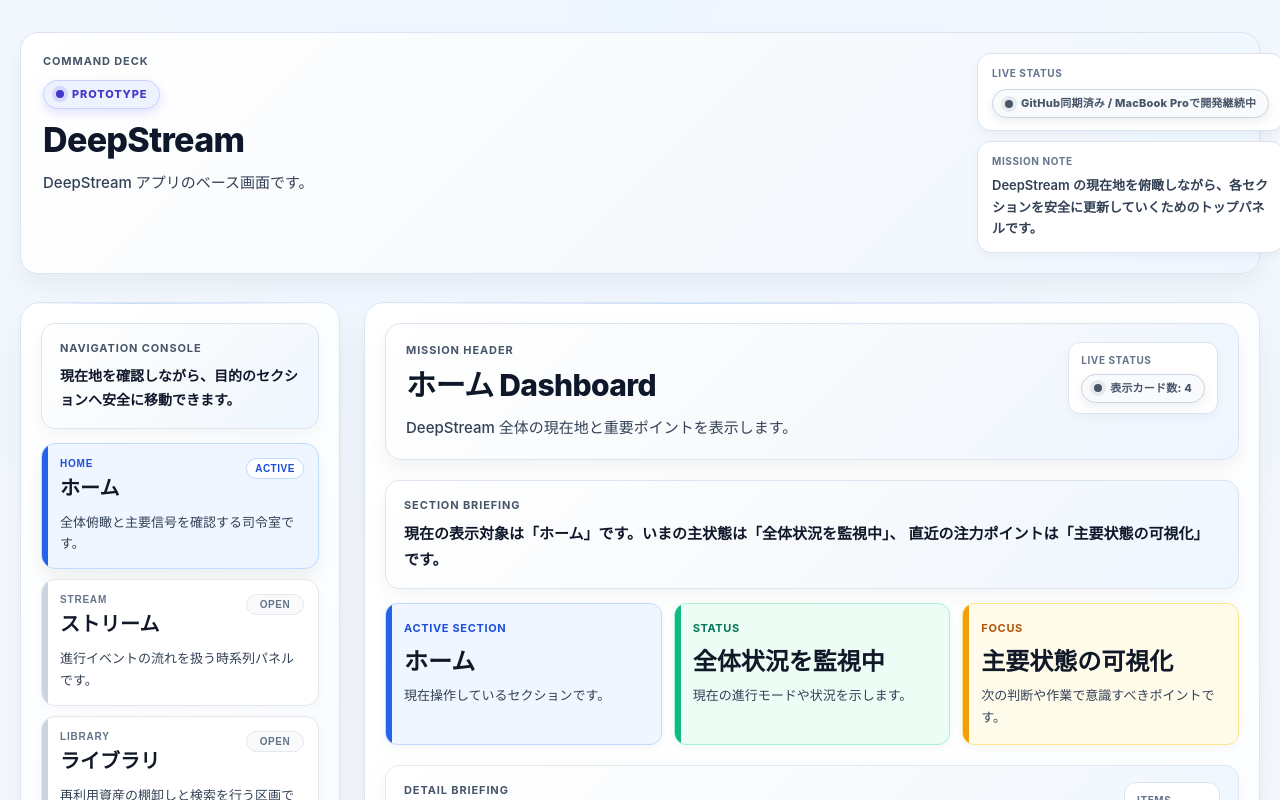
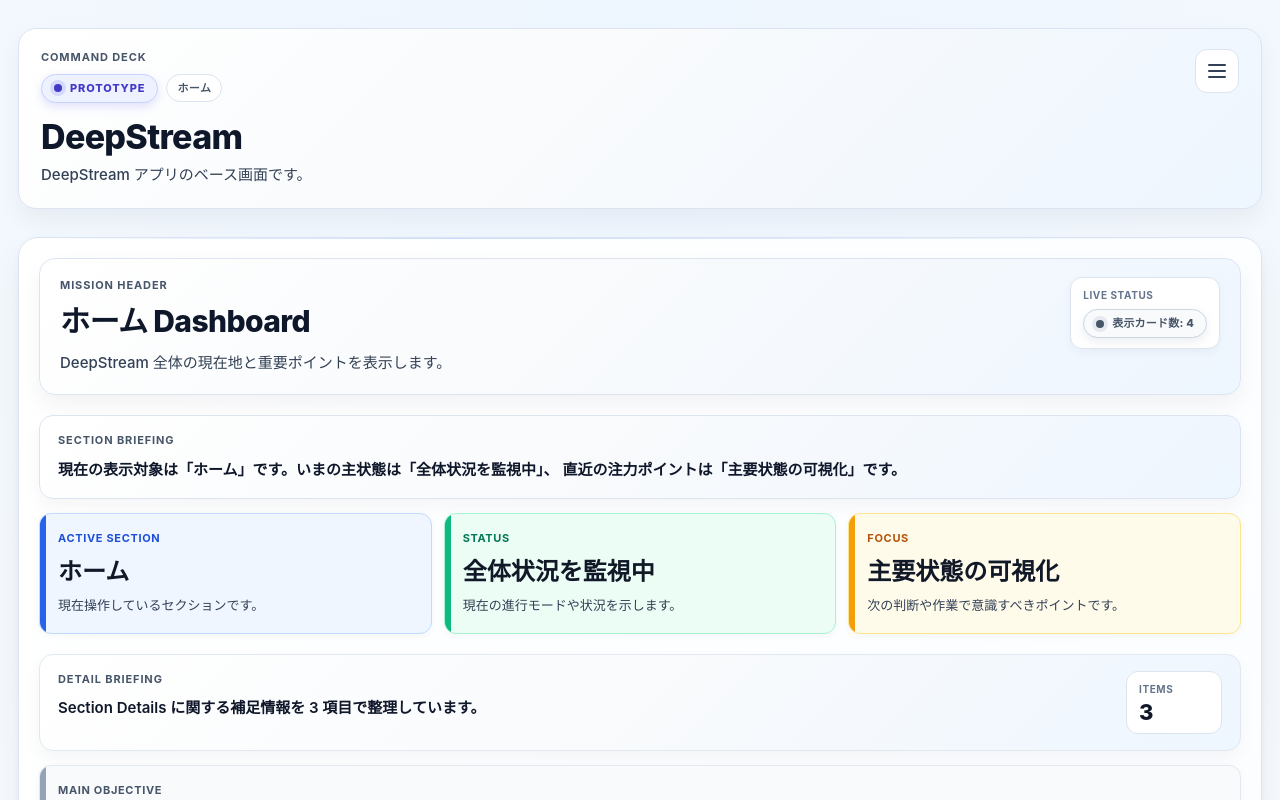
Before and after one commit to wwm001/deepstream, a React (Vite) app: page / in a window 1280 px wide. Shown: the top 800 px of the page. Built offline with nearby package versions, Linux system fonts and the light colour scheme.

Commit message:
Replace persistent navigation with hamburger menu

```diff
--- a/src/App.tsx
+++ b/src/App.tsx
@@ -39,6 +39,13 @@ function App() {
   const [currentSection, setCurrentSection] = useState<NavigationSection>(() =>
     readStoredCurrentSection()
   );
+  const [isNavigationOpen, setIsNavigationOpen] = useState(false);
+  const [viewportWidth, setViewportWidth] = useState<number>(() =>
+    typeof window === "undefined" ? 1280 : window.innerWidth
+  );
+
+  const isPhoneLayout = viewportWidth < 640;
+  const isCompactHeader = viewportWidth < 900;
 
   useEffect(() => {
     writeStorageJSON(
@@ -48,26 +55,168 @@ function App() {
     );
   }, [currentSection]);
 
-  return (
-    <AppLayout
-      header={<Header />}
-      sidebar={
+  useEffect(() => {
+    if (typeof window === "undefined") {
+      return;
+    }
+
+    const handleResize = () => {
+      setViewportWidth(window.innerWidth);
+    };
+
+    handleResize();
+    window.addEventListener("resize", handleResize);
+
+    return () => {
+      window.removeEventListener("resize", handleResize);
+    };
+  }, []);
+
+  useEffect(() => {
+    if (typeof document === "undefined") {
+      return;
+    }
+
+    const previousOverflow = document.body.style.overflow;
+
+    if (isNavigationOpen) {
+      document.body.style.overflow = "hidden";
+    } else {
+      document.body.style.overflow = previousOverflow || "";
+    }
+
+    return () => {
+      document.body.style.overflow = previousOverflow;
+    };
+  }, [isNavigationOpen]);
+
+  const handleSelectSection = (section: NavigationSection) => {
+    setCurrentSection(section);
+    setIsNavigationOpen(false);
+  };
+
+  const navigationOverlay = isNavigationOpen ? (
+    <div
+      role="dialog"
+      aria-modal="true"
+      aria-label="Navigation menu"
+      onClick={() => setIsNavigationOpen(false)}
+      style={{
+        position: "fixed",
+        inset: 0,
+        zIndex: 1000,
+        background: "rgba(15, 23, 42, 0.42)",
+        backdropFilter: "blur(2px)",
+        display: "flex",
+        justifyContent: "flex-start",
+        alignItems: "stretch",
+      }}
+    >
+      <div
+        onClick={(event) => event.stopPropagation()}
+        style={{
+          width: isPhoneLayout ? "100%" : "380px",
+          maxWidth: "100%",
+          height: "100%",
+          background: "#f8fafc",
+          boxShadow: "12px 0 32px rgba(15, 23, 42, 0.18)",
+          padding: isPhoneLayout ? "14px 12px 20px" : "18px 16px 24px",
+          boxSizing: "border-box",
+          overflowY: "auto",
+        }}
+      >
+        <div
+          style={{
+            display: "flex",
+            justifyContent: "space-between",
+            alignItems: "center",
+            gap: "12px",
+            marginBottom: "12px",
+          }}
+        >
+          <div
+            style={{
+              display: "grid",
+              gap: "4px",
+              minWidth: 0,
+            }}
+          >
+            <span
+              style={{
+                fontSize: "11px",
+                fontWeight: 700,
+                letterSpacing: "0.08em",
+                textTransform: "uppercase",
+                color: "#64748b",
+              }}
+            >
+              Navigation
+            </span>
+            <span
+              style={{
+                fontSize: "15px",
+                lineHeight: 1.4,
+                fontWeight: 700,
+                color: "#0f172a",
+                wordBreak: "break-word",
+              }}
+            >
+              現在地: {currentSection}
+            </span>
+          </div>
+
+          <button
+            type="button"
+            onClick={() => setIsNavigationOpen(false)}
+            aria-label="Close navigation menu"
+            style={{
+              minWidth: "44px",
+              minHeight: "44px",
+              borderRadius: "12px",
+              border: "1px solid #dbe4f0",
+              background: "#ffffff",
+              color: "#334155",
+              fontSize: "20px",
+              fontWeight: 700,
+              cursor: "pointer",
+              touchAction: "manipulation",
+              flexShrink: 0,
+            }}
+          >
+            ×
+          </button>
+        </div>
+
         <PageCard>
           <Sidebar
             currentSection={currentSection}
-            onSelectSection={setCurrentSection}
+            onSelectSection={handleSelectSection}
           />
         </PageCard>
+      </div>
+    </div>
+  ) : null;
+
+  return (
+    <AppLayout
+      header={
+        <Header
+          currentSection={currentSection}
+          onOpenNavigation={() => setIsNavigationOpen(true)}
+          isNavigationOpen={isNavigationOpen}
+          isCompact={isCompactHeader}
+        />
       }
       content={
         <PageCard>
           <Dashboard
             currentSection={currentSection}
-            onSelectSection={setCurrentSection}
+            onSelectSection={handleSelectSection}
           />
         </PageCard>
       }
       footer={<Footer />}
+      overlay={navigationOverlay}
     />
   );
 }
--- a/src/components/AppLayout.tsx
+++ b/src/components/AppLayout.tsx
@@ -1,17 +1,17 @@
-import { useEffect, useState, type CSSProperties, type ReactNode } from "react";
+import { useEffect, useState, type ReactNode } from "react";
 
 type AppLayoutProps = {
   header: ReactNode;
-  sidebar: ReactNode;
   content: ReactNode;
   footer: ReactNode;
+  overlay?: ReactNode;
 };
 
 function AppLayout({
   header,
-  sidebar,
   content,
   footer,
+  overlay,
 }: AppLayoutProps) {
   const [viewportWidth, setViewportWidth] = useState<number>(() =>
     typeof window === "undefined" ? 1280 : window.innerWidth
@@ -34,32 +34,13 @@ function AppLayout({
     };
   }, []);
 
-  const isMobileLayout = viewportWidth < 980;
   const isPhoneLayout = viewportWidth < 640;
 
   const mainPadding = isPhoneLayout
     ? "16px 12px 28px"
-    : isMobileLayout
-      ? "24px 16px 36px"
-      : "32px 20px 40px";
+    : "28px 18px 40px";
 
-  const outerGap = isPhoneLayout ? "16px" : isMobileLayout ? "20px" : "24px";
-  const shellGap = isPhoneLayout ? "16px" : isMobileLayout ? "20px" : "24px";
-
-  const sidebarWrapperStyle: CSSProperties = {
-    display: "grid",
-    gap: "16px",
-    position: isMobileLayout ? "static" : "sticky",
-    top: isMobileLayout ? undefined : "24px",
-    alignSelf: "start",
-    minWidth: 0,
-  };
-
-  const contentWrapperStyle: CSSProperties = {
-    display: "grid",
-    gap: isPhoneLayout ? "16px" : "20px",
-    minWidth: 0,
-  };
+  const outerGap = isPhoneLayout ? "16px" : "24px";
 
   return (
     <main
@@ -80,32 +61,11 @@ function AppLayout({
         }}
       >
         {header}
-
-        <div
-          style={{
-            display: "grid",
-            gridTemplateColumns: isMobileLayout
-              ? "minmax(0, 1fr)"
-              : "minmax(280px, 320px) minmax(0, 1fr)",
-            gap: shellGap,
-            alignItems: "start",
-          }}
-        >
-          {isMobileLayout ? (
-            <>
-              <div style={contentWrapperStyle}>{content}</div>
-              <div style={sidebarWrapperStyle}>{sidebar}</div>
-            </>
-          ) : (
-            <>
-              <div style={sidebarWrapperStyle}>{sidebar}</div>
-              <div style={contentWrapperStyle}>{content}</div>
-            </>
-          )}
-        </div>
-
+        {content}
         {footer}
       </div>
+
+      {overlay}
     </main>
   );
 }
--- a/src/components/Header.tsx
+++ b/src/components/Header.tsx
@@ -1,18 +1,31 @@
 import { appMeta } from "../appMeta";
+import type { NavigationSection } from "../navigationItems";
 import StatusPill from "./StatusPill";
 
-function Header() {
+type HeaderProps = {
+  currentSection: NavigationSection;
+  onOpenNavigation: () => void;
+  isNavigationOpen: boolean;
+  isCompact: boolean;
+};
+
+function Header({
+  currentSection,
+  onOpenNavigation,
+  isNavigationOpen,
+  isCompact,
+}: HeaderProps) {
   return (
     <header
       style={{
         display: "grid",
-        gap: "14px",
+        gap: "12px",
         marginBottom: "4px",
       }}
     >
       <div
         style={{
-          padding: "20px 22px",
+          padding: isCompact ? "16px 14px" : "20px 22px",
           borderRadius: "18px",
           border: "1px solid #dbe4f0",
           background:
@@ -22,22 +35,30 @@ function Header() {
       >
         <div
           style={{
+            display: "grid",
+            gap: isCompact ? "14px" : "16px",
+          }}
+        >
+          <div
+            style={{
               display: "flex",
               justifyContent: "space-between",
               alignItems: "flex-start",
-            gap: "18px",
+              gap: "12px",
               flexWrap: "wrap",
             }}
           >
             <div
               style={{
-              minWidth: "min(100%, 420px)",
-              flex: "1 1 420px",
+                display: "grid",
+                gap: "8px",
+                minWidth: 0,
+                flex: "1 1 320px",
               }}
             >
               <p
                 style={{
-                margin: "0 0 10px 0",
+                  margin: 0,
                   fontSize: "11px",
                   fontWeight: 700,
                   letterSpacing: "0.08em",
@@ -52,22 +73,105 @@ function Header() {
                 style={{
                   display: "flex",
                   alignItems: "center",
-                gap: "10px",
+                  gap: "8px",
                   flexWrap: "wrap",
-                marginBottom: "12px",
                 }}
               >
                 <StatusPill label={appMeta.badge} tone="indigo" />
+                <span
+                  style={{
+                    display: "inline-flex",
+                    alignItems: "center",
+                    padding: "4px 10px",
+                    minHeight: "28px",
+                    borderRadius: "999px",
+                    border: "1px solid #dbe4f0",
+                    background: "#ffffff",
+                    color: "#475569",
+                    fontSize: "11px",
+                    fontWeight: 700,
+                    letterSpacing: "0.04em",
+                  }}
+                >
+                  {currentSection}
+                </span>
+              </div>
             </div>
 
+            <button
+              type="button"
+              onClick={onOpenNavigation}
+              aria-label="Open navigation menu"
+              aria-pressed={isNavigationOpen}
+              style={{
+                display: "inline-flex",
+                alignItems: "center",
+                justifyContent: "center",
+                minWidth: "44px",
+                minHeight: "44px",
+                borderRadius: "12px",
+                border: isNavigationOpen
+                  ? "1px solid #bfdbfe"
+                  : "1px solid #dbe4f0",
+                background: isNavigationOpen ? "#eff6ff" : "#ffffff",
+                cursor: "pointer",
+                flexShrink: 0,
+                touchAction: "manipulation",
+              }}
+            >
+              <span
+                aria-hidden="true"
+                style={{
+                  display: "grid",
+                  gap: "4px",
+                }}
+              >
+                <span
+                  style={{
+                    display: "block",
+                    width: "18px",
+                    height: "2px",
+                    borderRadius: "999px",
+                    background: "#334155",
+                  }}
+                />
+                <span
+                  style={{
+                    display: "block",
+                    width: "18px",
+                    height: "2px",
+                    borderRadius: "999px",
+                    background: "#334155",
+                  }}
+                />
+                <span
+                  style={{
+                    display: "block",
+                    width: "18px",
+                    height: "2px",
+                    borderRadius: "999px",
+                    background: "#334155",
+                  }}
+                />
+              </span>
+            </button>
+          </div>
+
+          <div
+            style={{
+              display: "grid",
+              gap: "8px",
+            }}
+          >
             <h1
               style={{
                 margin: 0,
-                fontSize: "34px",
-                lineHeight: 1.1,
+                fontSize: isCompact ? "30px" : "34px",
+                lineHeight: 1.08,
                 fontWeight: 800,
                 letterSpacing: "-0.02em",
                 color: "#0f172a",
+                wordBreak: "break-word",
               }}
             >
               {appMeta.title}
@@ -75,89 +179,16 @@ function Header() {
 
             <p
               style={{
-                margin: "12px 0 0 0",
+                margin: 0,
                 color: "#334155",
-                lineHeight: 1.75,
-                fontSize: "15px",
+                lineHeight: 1.65,
+                fontSize: isCompact ? "14px" : "15px",
                 fontWeight: 500,
                 maxWidth: "760px",
               }}
             >
               {appMeta.subtitle}
             </p>
-          </div>
-
-          <div
-            style={{
-              display: "grid",
-              gap: "10px",
-              minWidth: "220px",
-              flex: "0 1 260px",
-            }}
-          >
-            <div
-              style={{
-                padding: "12px 14px",
-                borderRadius: "14px",
-                background: "#ffffff",
-                border: "1px solid #dbe4f0",
-                boxShadow: "0 4px 10px rgba(15, 23, 42, 0.04)",
-              }}
-            >
-              <p
-                style={{
-                  margin: "0 0 8px 0",
-                  fontSize: "10px",
-                  fontWeight: 700,
-                  letterSpacing: "0.06em",
-                  textTransform: "uppercase",
-                  color: "#64748b",
-                }}
-              >
-                Live Status
-              </p>
-
-              <StatusPill
-                label={appMeta.statusText}
-                tone="gray"
-                uppercase={false}
-              />
-            </div>
-
-            <div
-              style={{
-                padding: "12px 14px",
-                borderRadius: "14px",
-                background: "#ffffff",
-                border: "1px solid #dbe4f0",
-                boxShadow: "0 4px 10px rgba(15, 23, 42, 0.04)",
-              }}
-            >
-              <p
-                style={{
-                  margin: "0 0 6px 0",
-                  fontSize: "10px",
-                  fontWeight: 700,
-                  letterSpacing: "0.06em",
-                  textTransform: "uppercase",
-                  color: "#64748b",
-                }}
-              >
-                Mission Note
-              </p>
-
-              <p
-                style={{
-                  margin: 0,
-                  fontSize: "13px",
-                  lineHeight: 1.65,
-                  color: "#334155",
-                  fontWeight: 600,
-                }}
-              >
-                DeepStream の現在地を俯瞰しながら、各セクションを安全に更新していくためのトップパネルです。
-              </p>
-            </div>
           </div>
         </div>
       </div>
--- a/src/components/Sidebar.tsx
+++ b/src/components/Sidebar.tsx
@@ -12,7 +12,6 @@ const sectionMeta: Record<
   NavigationSection,
   {
     shortLabel: string;
-    note: string;
     color: string;
     background: string;
     border: string;
@@ -21,7 +20,6 @@ const sectionMeta: Record<
 > = {
   ホーム: {
     shortLabel: "HOME",
-    note: "全体俯瞰と主要信号を確認する司令室です。",
     color: "#1d4ed8",
     background: "#eff6ff",
     border: "#bfdbfe",
@@ -29,7 +27,6 @@ const sectionMeta: Record<
   },
   ストリーム: {
     shortLabel: "STREAM",
-    note: "進行イベントの流れを扱う時系列パネルです。",
     color: "#047857",
     background: "#ecfdf5",
     border: "#a7f3d0",
@@ -37,7 +34,6 @@ const sectionMeta: Record<
   },
   ライブラリ: {
     shortLabel: "LIBRARY",
-    note: "再利用資産の棚卸しと検索を行う区画です。",
     color: "#b45309",
     background: "#fffbeb",
     border: "#fde68a",
@@ -45,7 +41,6 @@ const sectionMeta: Record<
   },
   レポート: {
     shortLabel: "REPORTS",
-    note: "完成レポートを読み込み、本文を確認する読書区画です。",
     color: "#0f766e",
     background: "#ecfeff",
     border: "#a5f3fc",
@@ -53,7 +48,6 @@ const sectionMeta: Record<
   },
   設定: {
     shortLabel: "SETTINGS",
-    note: "状態監視と切り替えを行う監視区画です。",
     color: "#6d28d9",
     background: "#f5f3ff",
     border: "#ddd6fe",
@@ -69,49 +63,46 @@ function Sidebar({
     <aside
       style={{
         display: "grid",
-        gap: "14px",
+        gap: "12px",
       }}
     >
-      <section
+      <div
         style={{
-          padding: "16px 18px",
-          borderRadius: "14px",
-          border: "1px solid #dbe4f0",
-          background:
-            "linear-gradient(135deg, #ffffff 0%, #f8fafc 48%, #eef6ff 100%)",
-          boxShadow: "0 8px 18px rgba(15, 23, 42, 0.04)",
+          display: "grid",
+          gap: "4px",
+          padding: "4px 2px 8px",
         }}
       >
         <p
           style={{
-            margin: "0 0 8px 0",
+            margin: 0,
             fontSize: "11px",
             fontWeight: 700,
             letterSpacing: "0.08em",
             textTransform: "uppercase",
-            color: "#475569",
+            color: "#64748b",
           }}
         >
-          Navigation Console
+          Sections
         </p>
 
         <p
           style={{
             margin: 0,
-            fontSize: "14px",
-            lineHeight: 1.7,
-            color: "#0f172a",
+            fontSize: "13px",
+            lineHeight: 1.6,
+            color: "#475569",
             fontWeight: 600,
           }}
         >
-          現在地を確認しながら、目的のセクションへ安全に移動できます。
+          セクションをすばやく切り替えます。
         </p>
-      </section>
+      </div>
 
       <div
         style={{
           display: "grid",
-          gap: "10px",
+          gap: "8px",
         }}
       >
         {navigationItems.map((item) => {
@@ -128,10 +119,13 @@ function Sidebar({
                 position: "relative",
                 overflow: "hidden",
                 textAlign: "left",
-                display: "grid",
+                display: "flex",
+                justifyContent: "space-between",
+                alignItems: "center",
                 gap: "12px",
                 width: "100%",
-                padding: "14px 14px 14px 18px",
+                minHeight: "60px",
+                padding: "12px 14px",
                 borderRadius: "14px",
                 border: `1px solid ${isActive ? meta.border : "#e5e7eb"}`,
                 background: isActive ? meta.background : "#ffffff",
@@ -139,8 +133,7 @@ function Sidebar({
                   ? "0 10px 18px rgba(15, 23, 42, 0.06)"
                   : "0 2px 8px rgba(15, 23, 42, 0.03)",
                 cursor: "pointer",
-                transition:
-                  "transform 140ms ease, box-shadow 140ms ease, border-color 140ms ease, background 140ms ease",
+                touchAction: "manipulation",
               }}
             >
               <span
@@ -148,7 +141,7 @@ function Sidebar({
                 style={{
                   position: "absolute",
                   inset: "0 auto 0 0",
-                  width: "6px",
+                  width: "5px",
                   background: isActive ? meta.accent : "#cbd5e1",
                 }}
               />
@@ -156,36 +149,44 @@ function Sidebar({
               <div
                 style={{
                   display: "flex",
-                  justifyContent: "space-between",
-                  alignItems: "flex-start",
+                  alignItems: "center",
                   gap: "10px",
+                  minWidth: 0,
+                  flex: "1 1 auto",
                 }}
               >
-                <div>
-                  <p
+                <span
                   style={{
-                      margin: 0,
+                    display: "inline-flex",
+                    alignItems: "center",
+                    justifyContent: "center",
+                    minWidth: "64px",
+                    padding: "5px 8px",
+                    borderRadius: "999px",
+                    border: `1px solid ${isActive ? meta.border : "#e5e7eb"}`,
+                    background: isActive ? "#ffffff" : "#f8fafc",
+                    color: isActive ? meta.color : "#64748b",
                     fontSize: "10px",
                     fontWeight: 700,
-                      letterSpacing: "0.08em",
+                    letterSpacing: "0.06em",
                     textTransform: "uppercase",
-                      color: isActive ? meta.color : "#64748b",
+                    flexShrink: 0,
                   }}
                 >
                   {meta.shortLabel}
-                  </p>
+                </span>
 
-                  <p
+                <span
                   style={{
-                      margin: "8px 0 0 0",
-                      fontSize: "20px",
-                      lineHeight: 1.15,
+                    fontSize: "17px",
+                    lineHeight: 1.2,
                     fontWeight: 800,
                     color: "#111827",
+                    wordBreak: "break-word",
                   }}
                 >
                   {item}
-                  </p>
+                </span>
               </div>
 
               <span
@@ -193,33 +194,21 @@ function Sidebar({
                   display: "inline-flex",
                   alignItems: "center",
                   justifyContent: "center",
-                    minWidth: "58px",
-                    padding: "4px 8px",
+                  minWidth: "24px",
+                  minHeight: "24px",
                   borderRadius: "999px",
                   background: isActive ? "#ffffff" : "#f8fafc",
                   border: `1px solid ${isActive ? meta.border : "#e5e7eb"}`,
+                  color: isActive ? meta.color : "#94a3b8",
                   fontSize: "10px",
-                    fontWeight: 700,
-                    letterSpacing: "0.05em",
+                  fontWeight: 800,
+                  letterSpacing: "0.04em",
                   textTransform: "uppercase",
-                    color: isActive ? meta.color : "#64748b",
+                  flexShrink: 0,
                 }}
               >
-                  {isActive ? "active" : "open"}
+                {isActive ? "ON" : "GO"}
               </span>
-              </div>
-
-              <p
-                style={{
-                  margin: 0,
-                  fontSize: "13px",
-                  lineHeight: 1.65,
-                  color: "#334155",
-                  fontWeight: 500,
-                }}
-              >
-                {meta.note}
-              </p>
             </button>
           );
         })}
```
Lines whose indentation alone changed are shown as unchanged.
